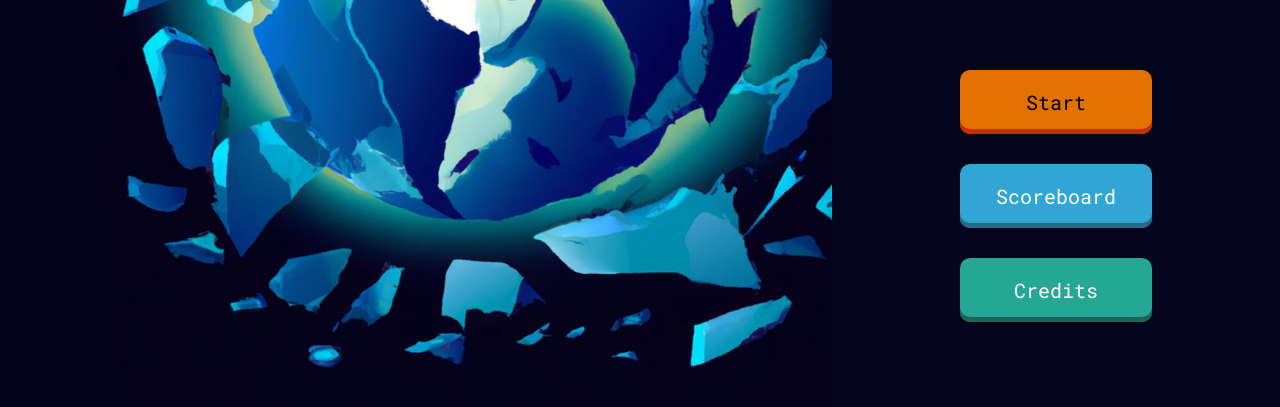
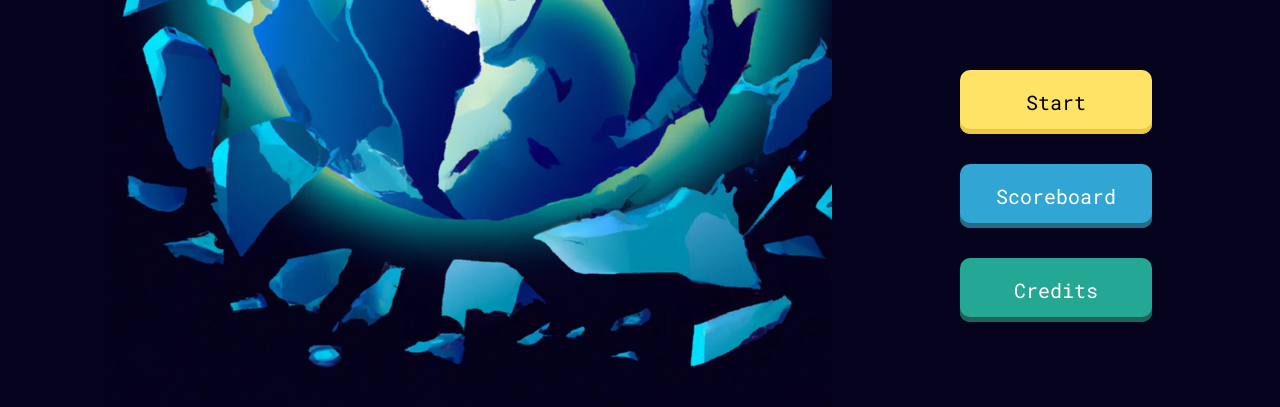
Before and after one commit to lanxeyu/GeoKnight-Client, a plain HTML site: page index.html in a window 1280 px wide. In both pictures the pointer is over the button "Start". Shown: the part 377-784 px from the top of the page. Drawn offline with Linux system fonts and the light colour scheme.

Commit message:
added navigate script to home html

```diff
--- a/index.html
+++ b/index.html
@@ -9,6 +9,7 @@
     <link rel="preconnect" href="https://fonts.gstatic.com" crossorigin>
     <link href="https://fonts.googleapis.com/css2?family=Roboto+Mono:wght@400;500&display=swap" rel="stylesheet">
     <link rel="shortcut icon" href="./favicon.png" type="image/x-icon">
+    <script type="module" defer src="navigate.js"></script>
 </head>
 <body>
     <section class="image">
--- a/style.css
+++ b/style.css
@@ -105,7 +105,9 @@ button {
     transition: 0.1s ease-in-out;
 }
 
-button:hover {
+#start:hover,
+#scoreboard:hover,
+#credits:hover{
     color: black;
     background-color: var(--hover);
     box-shadow: 0 -5px 0 0 var(--yellow-shadow) inset;
```
